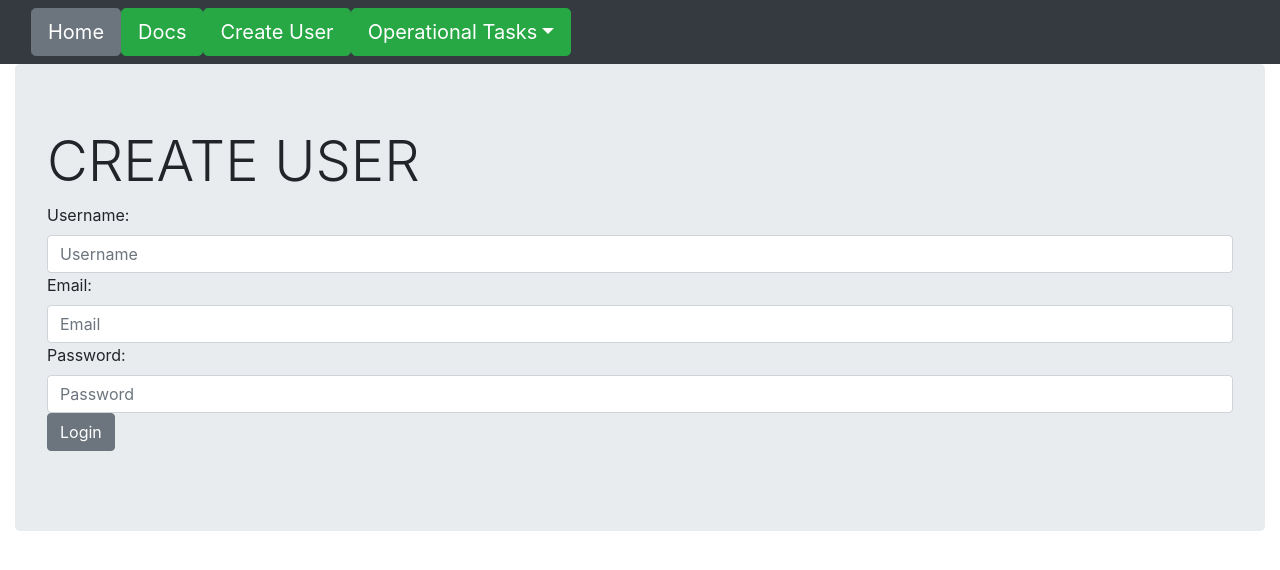
After one commit to ugur99/sisyphus, a Flask app: page /new-user in a window 1280 px wide. The commit adds this page. Shown: the top 570 px of the page. Run offline with Flask 2, Linux system fonts and the light colour scheme; some libraries are stand-ins or nearby versions.

Commit message:
files-reorganized-#2

```diff
--- a/app.py
+++ b/app.py
@@ -1,18 +1,22 @@
+import re, generate, subprocess, os, env, logging
+from select import select
+from typing import Sequence
 from flask import Flask, redirect, url_for, render_template, request, send_from_directory
-import re, generate
-import subprocess,os
-
+from flask_login import UserMixin
+from flask_wtf import FlaskForm
+from wtforms import StringField, PasswordField, SubmitField
+from wtforms.validators import InputRequired, Length, ValidationError
 from flask_sqlalchemy import SQLAlchemy
-from sqlalchemy import create_engine, Column, Integer, String
+from sqlalchemy import create_engine, Column, Integer, String, extract, table, func, text, Sequence
 from sqlalchemy.orm import sessionmaker
 from sqlalchemy.ext.declarative import declarative_base
 from sqlalchemy.dialects.postgresql import JSONB
-import env
+
 
 app = Flask(__name__)
 
-#######
-#POSTGRES_URL = dbConfig.CONFIG['postgresUrl']
+app.logger.setLevel(logging.DEBUG)
+
 POSTGRES_URL = env.DB_CONFIG['postgresUrl']
 POSTGRES_USER = env.DB_CONFIG['postgresUser']
 POSTGRES_PASS = env.DB_CONFIG['postgresPass']
@@ -25,34 +29,41 @@ db = SQLAlchemy(app)
 class Monitor(db.Model):
     __tablename__ = 'users'
 
-    id = db.Column(db.Integer, primary_key=True)
+    id = db.Column(db.Integer, primary_key=True )
     user = db.Column(db.String(120), unique=True, nullable=False)
     info = db.Column(JSONB)
 
-    def __init__(self, id, user, info):
-        self.id = id
+    def __init__(self, user, info):
         self.user = user
         self.info = info
 
     def __repr__(self):
         return f"<User {self.user}>"
 
+class User(db.Model):
+     __tablename__ = 'systemusers'
+     id = db.Column(db.Integer, primary_key=True)
+     username = db.Column(db.String(20), unique=True, nullable=False)
+     email = db.Column(db.String(40), unique=True, nullable=False)
+     password = db.Column(db.String(80), nullable=False)
+
+     def __init__(self, username, email, password):
+        self.username = username
+        self.email = email
+        self.password = password
+
+     def __repr__(self):
+        return f"<User {self.username}>"
+
 db.create_all()
-
-#######
 
 @app.route("/")
 def home():
      return render_template("home.html")
 
-@app.route("/about")
-def info():
-     return render_template("about.html")
-
 @app.route("/docs")
 def docs():
      return render_template("docs.html")
-
 
 @app.route("/generate-kubeconfig", methods=["POST", "GET"])
 def kube():
@@ -63,9 +74,7 @@ def kube():
            groupname = request.form["groupname"]
            clustername = request.form["clustername"]
            kubeconfigname = username + "-" + clustername + "-kubeconfig"
-           print("User Name      : " + username)
-           print("Group Name     : " + groupname)
-           print("KubeConfig Name: " + kubeconfigname)
+           app.logger.debug('User Name is %s ,Group Name is %s ,Cluster Name is %s ,KubeConfig Name is %s ', username, groupname, clustername, kubeconfigname)
 
            new_generate = generate.KubeConfigGen(username,clustername,groupname)
            if new_generate.path_control():
@@ -73,7 +82,9 @@ def kube():
                   new_generate.generate_kubeconfig()
 
                   infoo = {"clusters":[{"name":"devops-k8s-lab","groups":{"developer":"True"},"dates":{"developer":{"startDate":"21.12.2022"}}}]}
-                  user = Monitor(1,username,infoo)
+
+                  user = Monitor(username,infoo)
+
                   db.session.add(user)
                   db.session.commit()
 
@@ -82,25 +93,35 @@ def kube():
      else:
        return render_template("generate-kubeconfig.html")
 
-@app.route("/rbac-template", methods=["POST", "GET"])
-def rbac():
-     return render_template("rbac-template.html")
-
-@app.route("/role-ops", methods=["POST", "GET"])
-def role():
-     return render_template("role-ops.html")
-
-@app.route("/test")
-def test():
-     return render_template("new.html")
-
 @app.route("/login", methods=["POST", "GET"])
 def login():
      if request.method == "POST":
-       user = request.form["username"]
-       return redirect(url_for("user", usr=user))
-     else:
-       return render_template("login.html")
+       username = request.form["username"]
+       userpass = request.form["userpass"]
+       app.logger.debug('Username is %s , Password is ******** ', username )
+
+       systemuser = User(username, userpass)
+
+       # Following Lines SHOULD BE USED FOR CREATING USER IN DATABASE
+       #db.session.add(systemuser)
+       #db.session.commit()
+
+     return render_template("login.html")
+
+@app.route("/new-user", methods=["POST", "GET"])
+def create_user():
+     if request.method == "POST":
+       username = request.form["username"]
+       userpass = request.form["userpass"]
+       useremail = request.form["useremail"]
+       app.logger.debug('Username is %s ,User Email is %s, Password is ******** ', username , useremail )
+
+       systemuser = User(username, useremail, userpass)
+
+       db.session.add(systemuser)
+       db.session.commit()
+
+     return render_template("createuser.html")
 
 if __name__ == "__main__":
     app.run(debug=True)
--- a/requirements.txt
+++ b/requirements.txt
@@ -5,3 +5,8 @@ pyyaml
 requests
 flask_sqlalchemy
 psycopg2
+Flask-Login==0.6.0
+WTForms==3.0.1
+email-validator==1.1.3
+Flask-Bcrypt==1.0.1
+Flask-WTF==1.0.1
--- a/templates/base.html
+++ b/templates/base.html
@@ -13,20 +13,14 @@
           </button>
           <div class="collapse navbar-collapse" id="navbarSupportedContent">
             <a class="btn btn-success btn-lg" href="docs" role="button">Docs</a>
+            <a class="btn btn-success btn-lg" href="new-user" role="button">Create User</a>
             <div class="btn-group" role="group">
                 <button id="btnGroupDrop1" type="button" class="btn btn-success btn-lg dropdown-toggle" data-bs-toggle="dropdown" aria-expanded="false">Operational Tasks</button>
                 <ul class="dropdown-menu dropdown-menu-dark" aria-labelledby="btnGroupDrop1">
                     <a class="btn btn-outline-secondary" href="generate-kubeconfig" role="button">Generate Kube Config</a>
-                    <a class="btn btn-outline-secondary" href="role-ops" role="button">Apply R/CR & RB/CRB</a>
-                    <a class="btn btn-outline-secondary" href="rbac-template" role="button">Create RBAC Template</a>
                 </ul>
             </div>
-            <a class="btn btn-secondary btn-lg" href="about" role="button">About</a>
           </div>
-          <form class="form-inline">
-            <input class="form-control mr-sm-2" type="search" placeholder="Search" aria-label="Search">
-            <button class="btn btn-warning btn-sm btn-lg" type="submit">Search</button>
-          </form>
         </div>
       </nav>
 
--- /dev/null
+++ b/templates/createuser.html
@@ -0,0 +1,21 @@
+{% extends "base.html" %}
+{% block title %}Generate Kubeconfig Page{% endblock %}
+
+{% block content %}
+
+    <div class="container-fluid">
+        <div class="jumbotron">
+            <h1 class="display-4">CREATE USER</h1>
+            <form class="form-group" action="#" method="post">
+              <label for="username">Username:</label>
+              <input type="text" class="form-control" name="username" placeholder="Username">
+              <label for="useremail">Email:</label>
+              <input type="email" class="form-control" name="useremail" placeholder="Email">
+              <label for="userpass">Password:</label>
+              <input type="password" class="form-control" name="userpass" placeholder="Password">
+              <button type="submit" class="btn btn-secondary" name="button">Login</button>
+            </form>
+        </div>
+    </div>
+
+{% endblock %}
--- a/templates/new.html
+++ /dev/null
@@ -1 +0,0 @@
-{% extends "base.html" %}
```
Also changed, not shown: templates/about.html (deleted, +0 -11 lines), templates/dynamic-kubeconf.html (deleted, +0 -7 lines), templates/generate-kubeconfig.html (+6 -13 lines), templates/login.html (+10 -11 lines), templates/rbac-template.html (deleted, +0 -7 lines), templates/role-ops.html (deleted, +0 -7 lines).
